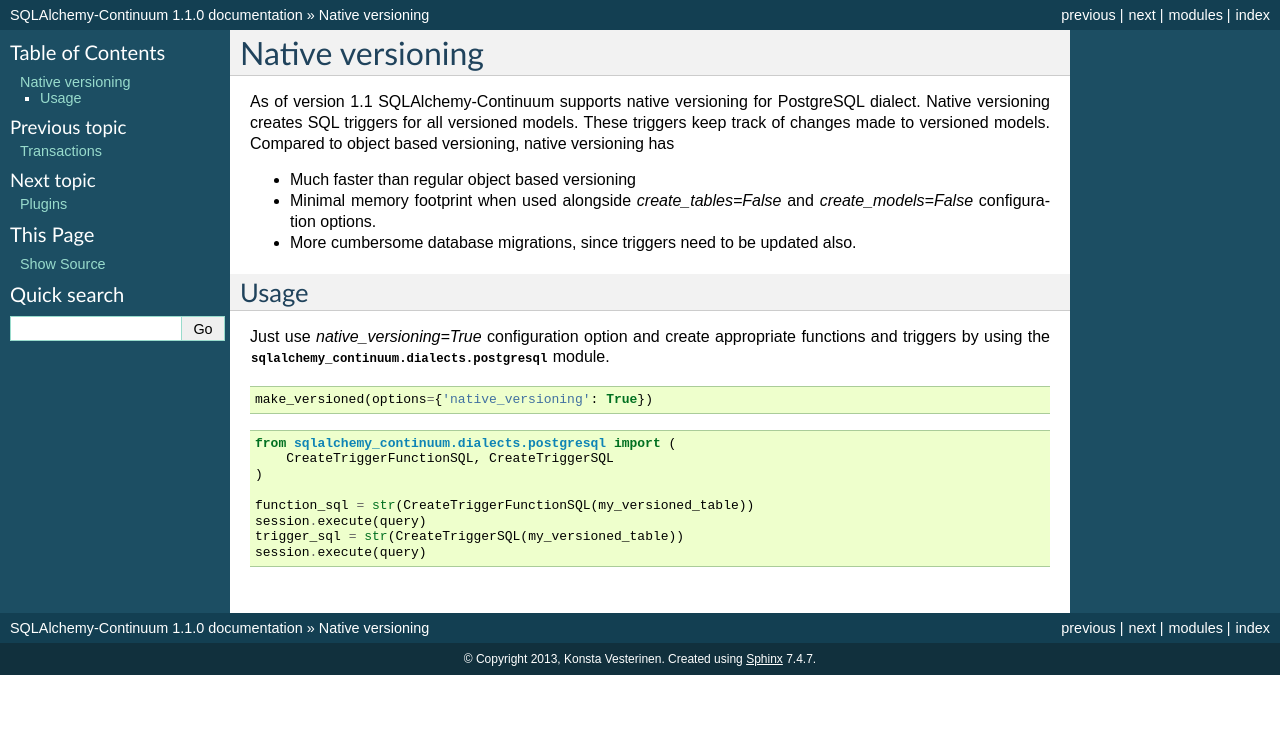
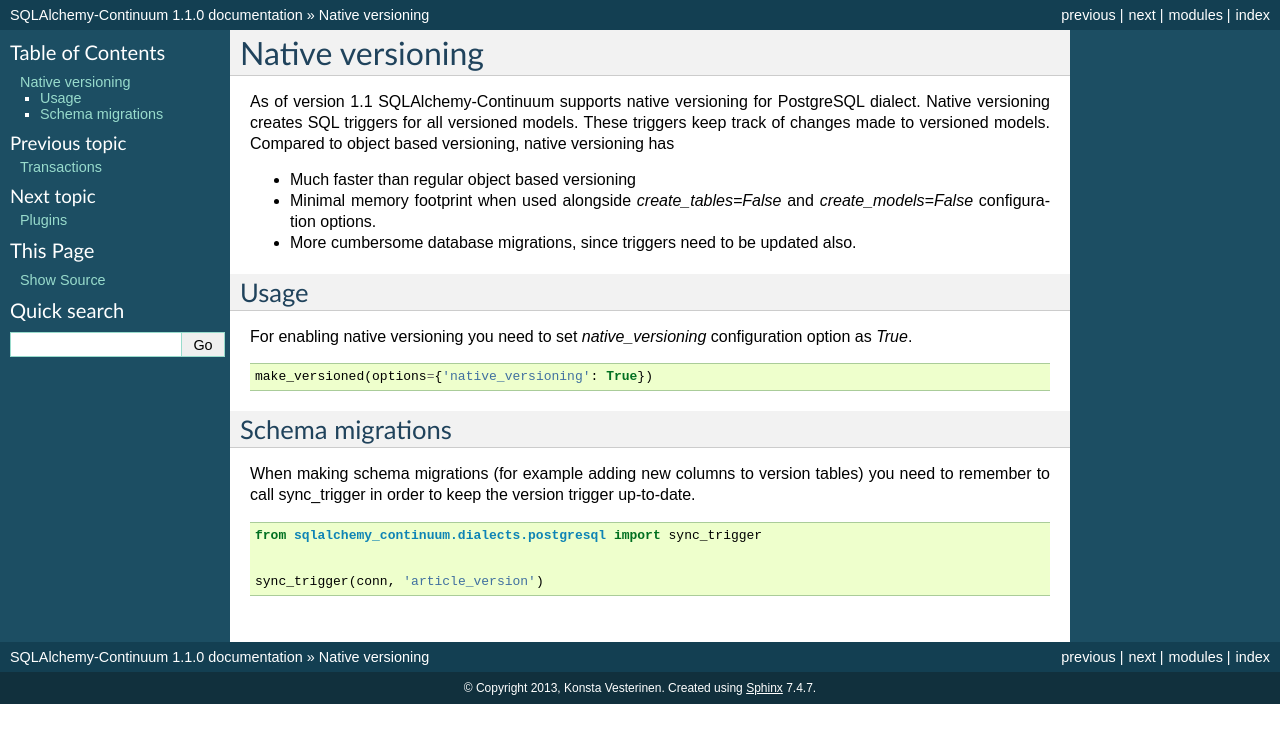
Before and after one commit to kvesteri/sqlalchemy-continuum, a Sphinx documentation site: the page built from docs/native_versioning.rst, in a window 1280 px wide. Shown: the top 743 px of the page. Built offline with Sphinx 7.4.7, drawn with Linux system fonts in a browser that asks for light colours.

Commit message:
Add example of sync_trigger

```diff
--- a/docs/native_versioning.rst
+++ b/docs/native_versioning.rst
@@ -11,7 +11,7 @@ Native versioning creates SQL triggers for all versioned models. These triggers
 Usage
 -----
 
-Just use `native_versioning=True` configuration option and create appropriate functions and triggers by using the :mod:`sqlalchemy_continuum.dialects.postgresql` module.
+For enabling native versioning you need to set `native_versioning` configuration option as `True`.
 
 ::
 
@@ -19,13 +19,14 @@ Just use `native_versioning=True` configuration option and create appropriate fu
 
 
 
+Schema migrations
+-----------------
+
+When making schema migrations (for example adding new columns to version tables) you need to remember to call sync_trigger in order to keep the version trigger up-to-date.
+
 ::
 
-    from sqlalchemy_continuum.dialects.postgresql import (
-        CreateTriggerFunctionSQL, CreateTriggerSQL
-    )
+    from sqlalchemy_continuum.dialects.postgresql import sync_trigger
 
-    function_sql = str(CreateTriggerFunctionSQL(my_versioned_table))
-    session.execute(query)
-    trigger_sql = str(CreateTriggerSQL(my_versioned_table))
-    session.execute(query)
+
+    sync_trigger(conn, 'article_version')
```
